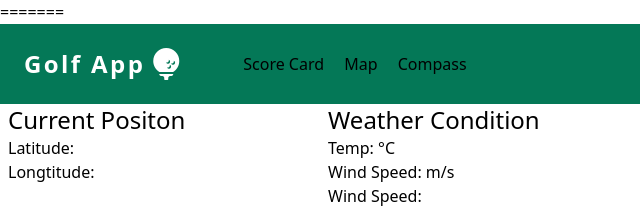
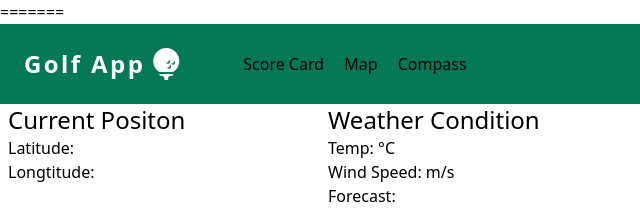
Before and after one commit to udara/after_one_of_Jupiter-s_moons, a website: page index.html in a window 1280 px wide. Shown: the top 221 px of the page, 0-640 px from the left. Drawn offline with nearby package versions, Linux system fonts and the light colour scheme; some packages are replaced by stand-ins of ours.

Commit message:
Update index.html

```diff
--- a/index.html
+++ b/index.html
@@ -74,7 +74,7 @@
     <h3 class="text-2xl px-2">Weather Condition</h3>
     <h4 class="px-2">Temp: <span id="temp"></span> °C</h4>
     <h4 class="px-2">Wind Speed: <span id="wspd"></span> m/s</h4>
-    <h4 class="px-2">Wind Speed: <span id="forcast"></span></h4>
+    <h4 class="px-2">Forecast: <span id="forcast"></span></h4>
 
   </div>
 
```
